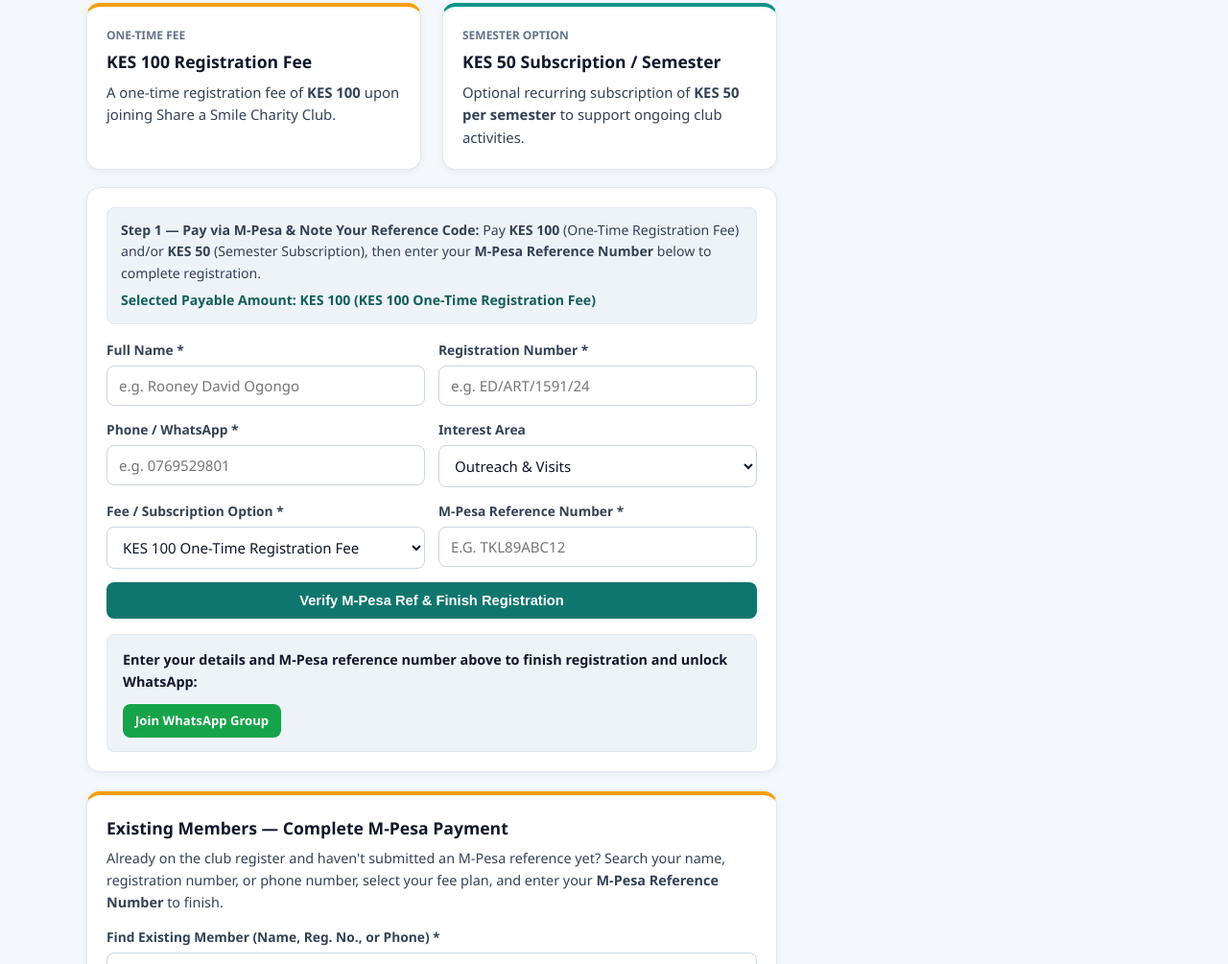
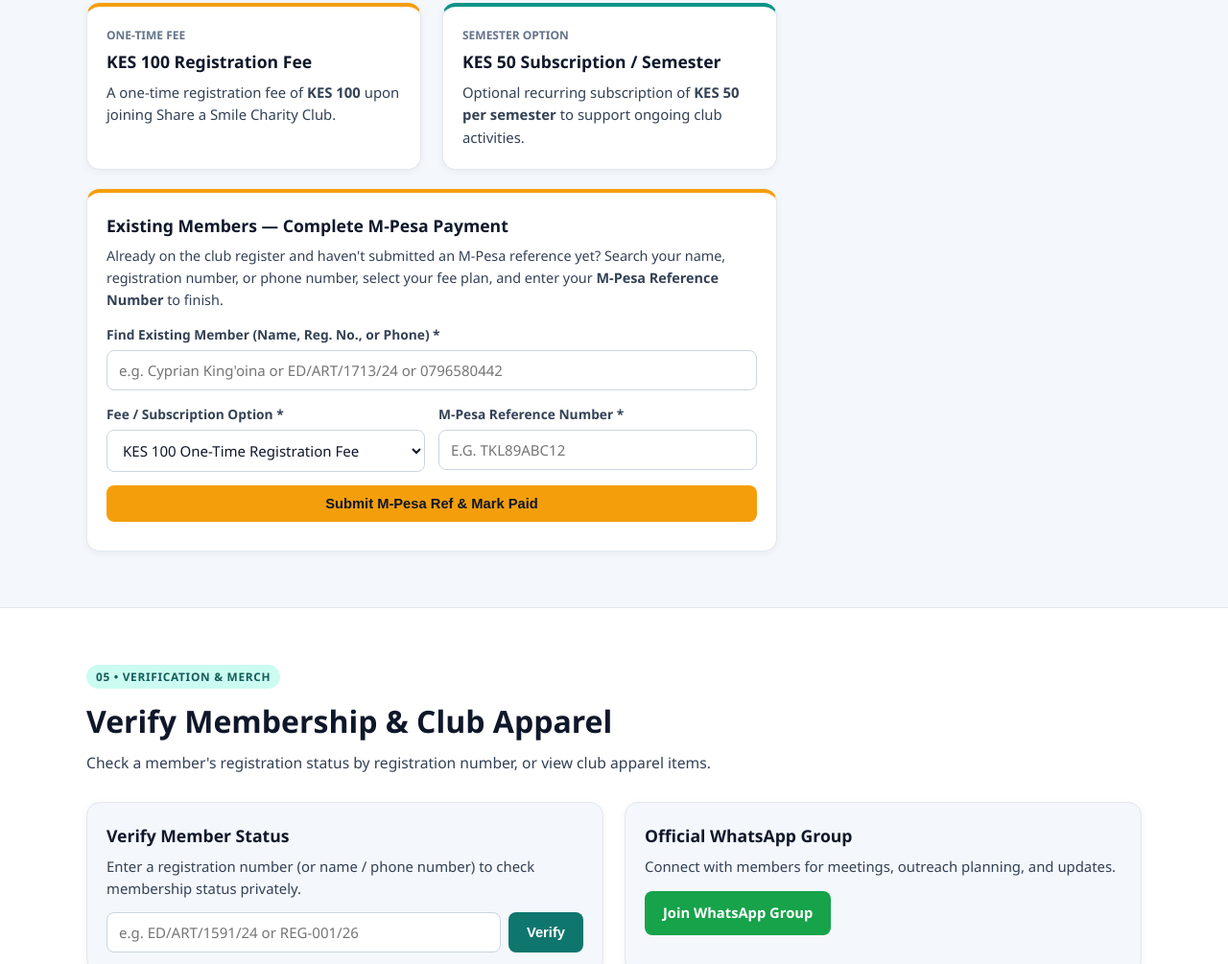
Before and after one commit to SHARE-A-SMILE-CLUB/share-a-smile-club.github.io, a plain HTML site: page index.html in a window 1280 px wide. Shown: the part 2906-3911 px from the top of the page at 96% size. Drawn offline with Linux system fonts and the light colour scheme.

```diff
--- a/index.html
+++ b/index.html
@@ -1042,67 +1042,6 @@
         </div>
       </div>
 
-      <div class="card" style="max-width: 720px;">
-        <div style="background: var(--bg-subtle); border: 1px solid var(--border); border-radius: var(--radius-sm); padding: 12px 14px; margin-bottom: 16px; font-size: 0.88rem; color: var(--ink-700);">
-          <strong>Step 1 — Pay via M-Pesa &amp; Note Your Reference Code:</strong> Pay <strong>KES 100</strong> (One-Time Registration Fee) and/or <strong>KES 50</strong> (Semester Subscription), then enter your <strong>M-Pesa Reference Number</strong> below to complete registration.
-          <div id="feeSummaryBadge" style="margin-top: 6px; font-weight: 700; color: var(--teal-800);">Selected Payable Amount: KES 100 (KES 100 One-Time Registration Fee)</div>
-        </div>
-
-        <form id="joinForm" class="form-grid" novalidate>
-          <div class="field">
-            <label for="regName">Full Name *</label>
-            <input type="text" id="regName" placeholder="e.g. Rooney David Ogongo" required />
-          </div>
-          <div class="field">
-            <label for="regNo">Registration Number *</label>
-            <input type="text" id="regNo" placeholder="e.g. ED/ART/1591/24" required />
-          </div>
-          <div class="field">
-            <label for="regPhone">Phone / WhatsApp *</label>
-            <input type="tel" id="regPhone" placeholder="e.g. 0769529801" required />
-          </div>
-          <div class="field">
-            <label for="regRole">Interest Area</label>
-            <select id="regRole">
-              <option value="Outreach & Visits">Outreach &amp; Visits</option>
-              <option value="Mentorship">Mentorship</option>
-              <option value="Welfare & Logistics">Welfare &amp; Logistics</option>
-            </select>
-          </div>
-          <div class="field">
-            <label for="regFeePlan">Fee / Subscription Option *</label>
-            <select id="regFeePlan">
-              <option value="KES 100 One-Time Registration Fee" data-amount="KES 100">KES 100 One-Time Registration Fee</option>
-              <option value="KES 100 One-Time + KES 50 / Semester Subscription" data-amount="KES 150">KES 100 One-Time + KES 50 / Semester Subscription</option>
-              <option value="KES 50 / Semester Subscription Option" data-amount="KES 50">KES 50 / Semester Subscription Option</option>
-            </select>
-          </div>
-          <div class="field">
-            <label for="regMpesaRef">M-Pesa Reference Number *</label>
-            <input type="text" id="regMpesaRef" placeholder="e.g. TKL89ABC12" maxlength="14" style="text-transform: uppercase;" required />
-          </div>
-          <div class="field full" style="display:flex; gap:10px; flex-wrap:wrap;">
-            <button type="submit" id="finishRegBtn" class="btn btn-teal">Verify M-Pesa Ref &amp; Finish Registration</button>
-          </div>
-        </form>
-
-        <div id="joinMsg" class="msg-note"></div>
-
-        <div id="afterRegWaBar" class="post-reg-wa-bar muted">
-          <span id="afterRegText" style="font-size: 0.9rem; font-weight: 600;">
-            Enter your details and M-Pesa reference number above to finish registration and unlock WhatsApp:
-          </span>
-          <a
-            id="afterRegWaBtn"
-            href="https://chat.whatsapp.com/Dty1LdhdHwv1JTfGJETtdW"
-            target="_blank"
-            rel="noopener noreferrer"
-            class="btn btn-wa btn-sm"
-          >
-            Join WhatsApp Group
-          </a>
-        </div>
-      </div>
       <div class="card" style="max-width: 720px; margin-top: 20px; border-top: 4px solid var(--amber-500);">
         <h3>Existing Members — Complete M-Pesa Payment</h3>
         <p style="font-size: 0.9rem; color: var(--ink-700); margin-bottom: 14px;">
```
